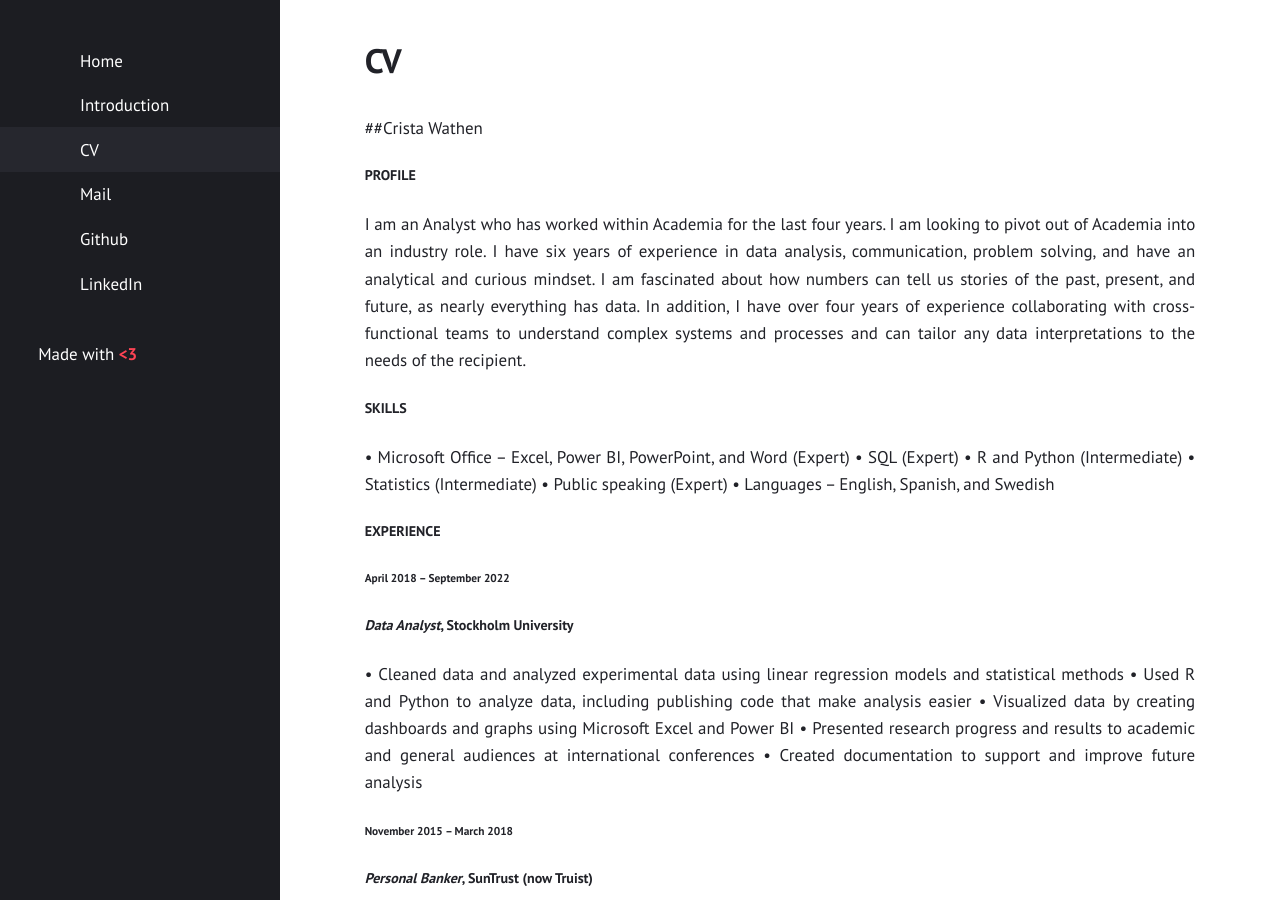
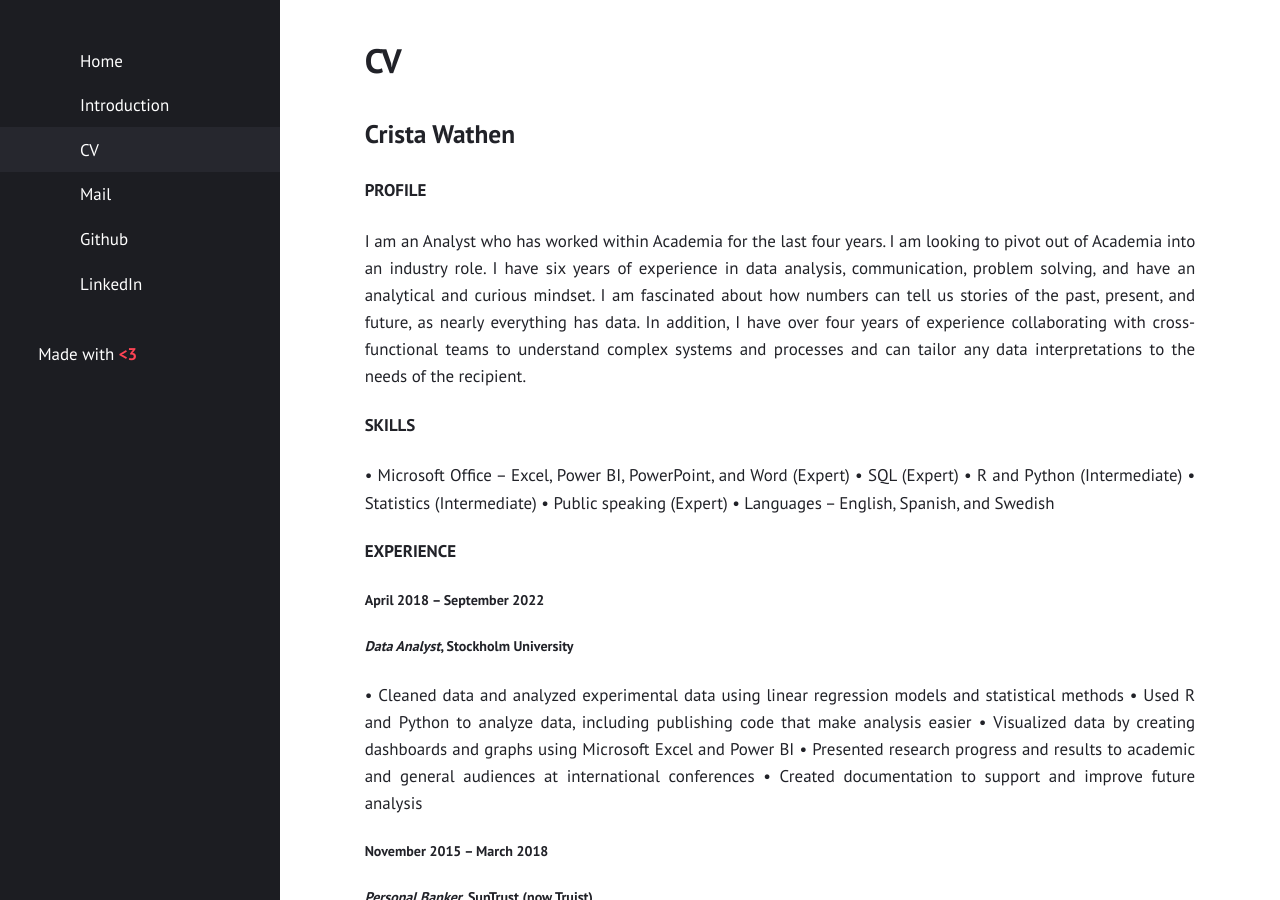
Before and after one commit to cwathen/Portfolio, a Jekyll site: the page built from CV.md, in a window 1280 px wide and 900 px high. Built offline with Jekyll 4.4.1, drawn with Linux system fonts in a browser that asks for light colours.

Commit message:
Update CV.md

```diff
--- a/CV.md
+++ b/CV.md
@@ -3,20 +3,21 @@ title: "CV"
 permalink: "/CV/"
 layout: page
 ---
-##Crista Wathen
-##### PROFILE
+# Crista Wathen
+
+#### PROFILE
 
 I am an Analyst who has worked within Academia for the last four years. I am looking to pivot out of Academia into an industry role. I have six years of experience in data analysis, communication, problem solving, and have an analytical and curious mindset. I am fascinated about how numbers can tell us stories of the past, present, and future, as nearly everything has data. In addition, I have over four years of experience collaborating with cross-functional teams to understand complex systems and processes and can tailor any data interpretations to the needs of the recipient.
 
-##### SKILLS
+#### SKILLS
 •	Microsoft Office – Excel, Power BI, PowerPoint, and Word (Expert)
 •	SQL (Expert)
 •	R and Python (Intermediate)	•	Statistics (Intermediate)
 •	Public speaking (Expert)
 •	Languages – English, Spanish, and Swedish
 
-##### EXPERIENCE
-###### April 2018 – September 2022
+#### EXPERIENCE
+##### April 2018 – September 2022
 ##### *Data Analyst*, Stockholm University
 •	Cleaned data and analyzed experimental data using linear regression models and statistical methods
 •	Used R and Python to analyze data, including publishing code that make analysis easier
@@ -24,21 +25,21 @@ I am an Analyst who has worked within Academia for the last four years. I am loo
 •	Presented research progress and results to academic and general audiences at international conferences
 •	Created documentation to support and improve future analysis
 
-###### November 2015 – March 2018
+##### November 2015 – March 2018
 ##### *Personal Banker*, SunTrust (now Truist)
 •	Built relationships with clients (both businesses and individuals) to effectively recommend financial products that fit their personal financial goals
 •	Communicated and presented how goals were being met, as well as how presented financial products to local businesses to demonstrate how the bank could help them grow
 •	Exceeded goals by 5% for new client acquisition and implemented a client retention strategy to reduce client attrition
 
 
-###### October 2014 – September 2015
+##### October 2014 – September 2015
 ##### *Junior Data Analyst*, University of Oxford
 •	Cleaned data and analyzed data using statistical methods
 •	Conducted data analysis using Microsoft Excel and R
 •	Visualized data and created graphs using Microsoft Excel
 •	Began creating a database to document specific peaks to identify materials
 
-##### EDUCATION
+#### EDUCATION
 *Doctor of Philosophy in Archaeological Science*
 **Stockholm University**
 
@@ -48,6 +49,6 @@ I am an Analyst who has worked within Academia for the last four years. I am loo
 *Bachelor of Arts in Economic Anthropology*
 **University of Florida**
 
-##### CERTIFICATION
+#### CERTIFICATION
 The Complete SQL Bootcamp 2022: Go from Zero to Hero
 **UDemy**
```
